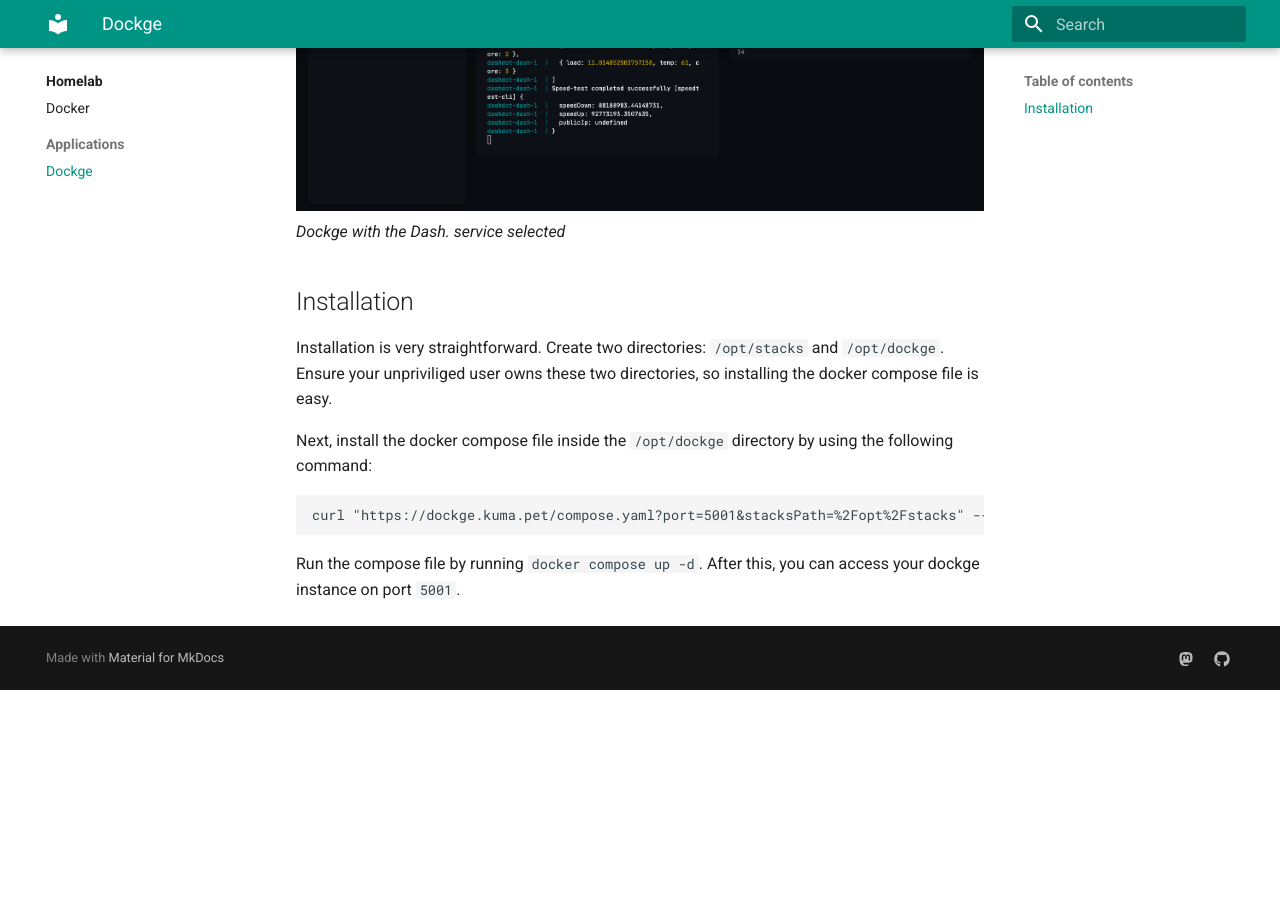
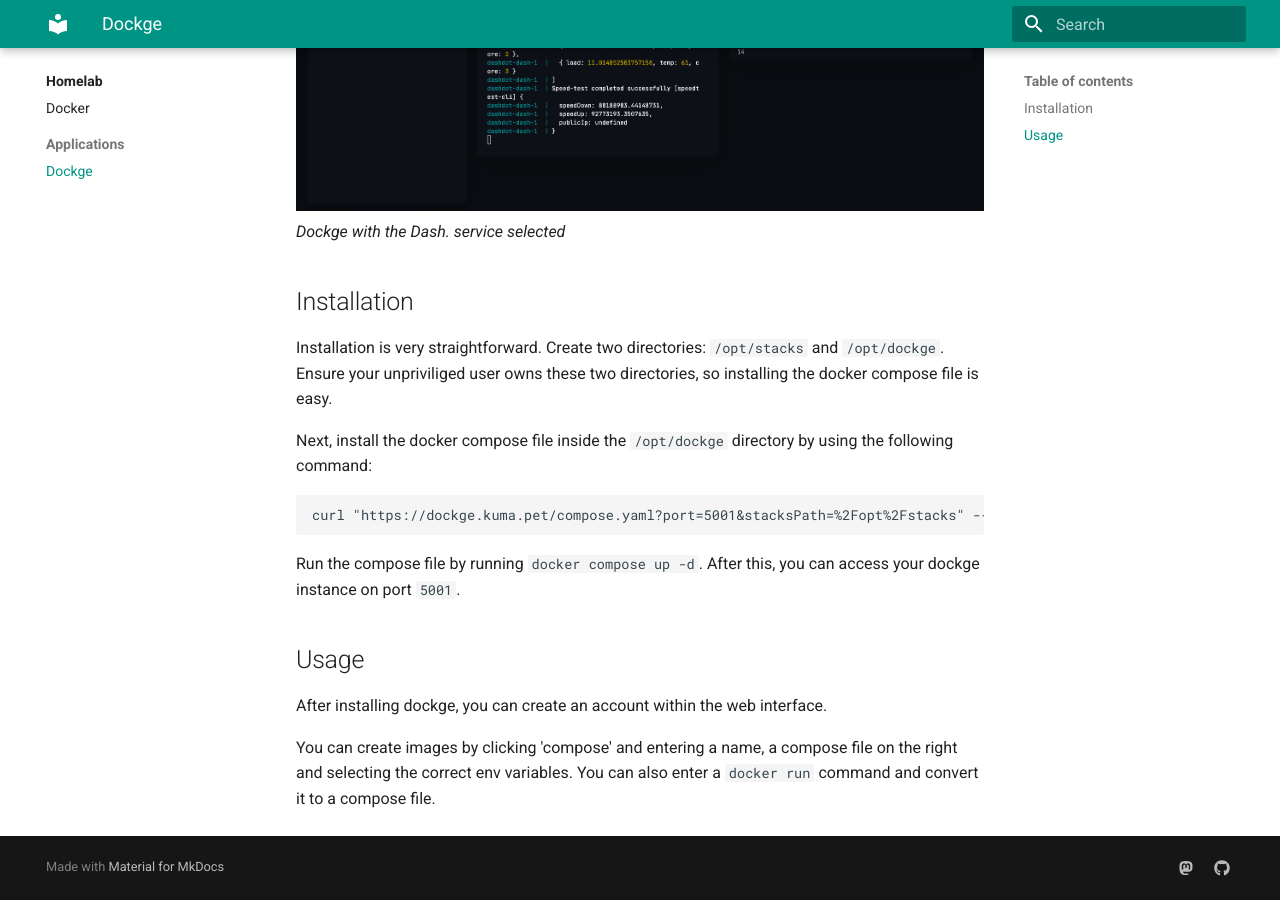
Before and after one commit to legoraft/wiki, an MkDocs documentation site: the page built from docs/homelab/dockge.md, in a window 1280 px wide and 900 px high, scrolled down 565 px. Built offline with MkDocs 1.6.1 and Material for MkDocs 9.7.7, drawn with Linux system fonts in a browser that asks for light colours; before the commit the page ends 1255 px from its top, so only the background shows below that.

Commit message:
Added some usage information

````diff
--- a/docs/homelab/dockge.md
+++ b/docs/homelab/dockge.md
@@ -16,3 +16,9 @@
 ```
 
 Run the compose file by running `docker compose up -d`. After this, you can access your dockge instance on port `5001`.
+
+## Usage
+
+After installing dockge, you can create an account within the web interface.
+
+You can create images by clicking 'compose' and entering a name, a compose file on the right and selecting the correct env variables. You can also enter a `docker run` command and convert it to a compose file.
````
